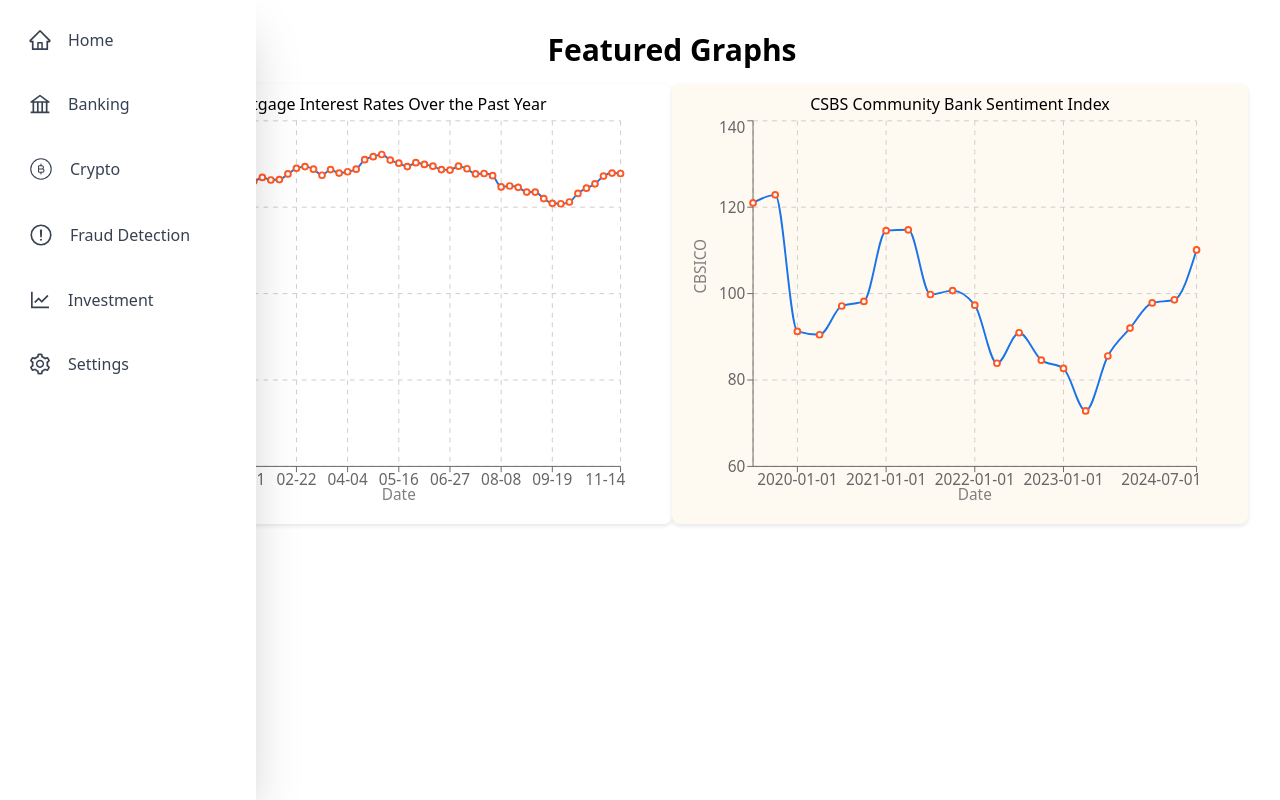
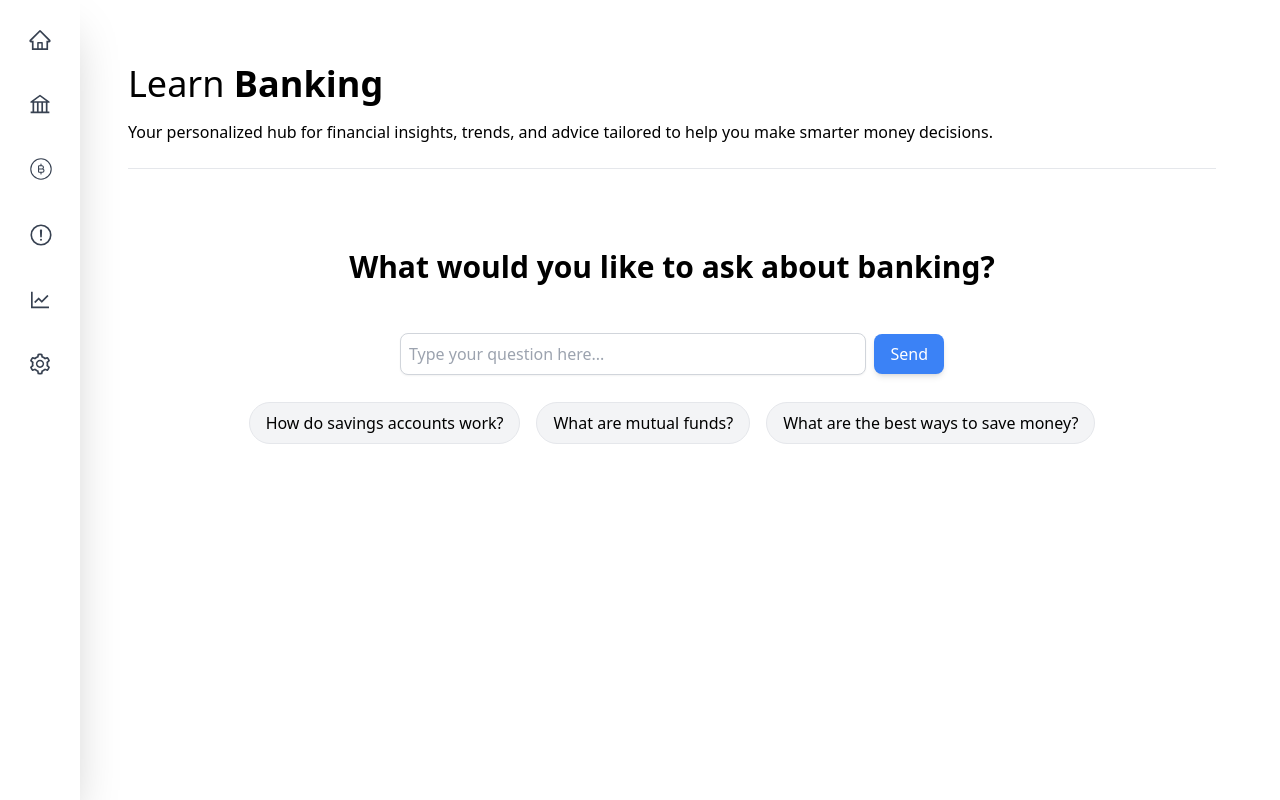
Before and after one commit to Khagendra01/HackUtdz, a React (Vite) app in the folder frontend/: page /banking in a window 1280 px wide. Built offline with nearby package versions, Linux system fonts and the light colour scheme.

Commit message:
banking frontend good

```diff
--- a/frontend/src/Pages/Banking/Banking.jsx
+++ b/frontend/src/Pages/Banking/Banking.jsx
@@ -1,40 +1,117 @@
-import React, { useEffect, useState } from "react"
-import Navbar from "../../Componenets/Navbar/Navbar"
-import "./Banking.css"
-import MortageRatesChart from "./MortageRatesChart"
-import CommunityBankSentimentIndex from "./CommunityBankSentimentIndex"
+import React, { useEffect, useState } from "react";
+import { FiChevronUp, FiChevronDown } from "react-icons/fi";
+import Navbar from "../../Componenets/Navbar/Navbar";
+import "./Banking.css";
+import MortageRatesChart from "./MortageRatesChart";
+import CommunityBankSentimentIndex from "./CommunityBankSentimentIndex";
 
 export const Banking = () => {
+	const [messages, setMessages] = useState([]);
+	const [input, setInput] = useState("");
+	const [inputAtBottom, setInputAtBottom] = useState(false); // Tracks input box position
+
+	const handleSendMessage = () => {
+		if (input.trim()) {
+			setMessages((prev) => [...prev, input]);
+			setInput("");
+			setInputAtBottom(true); // Move input box to the bottom
+		}
+	};
+
+	const handleKeyDown = (e) => {
+		if (e.key === "Enter" && input.trim()) {
+			setMessages((prev) => [...prev, input]); // Add new message
+			setInput(""); // Clear input
+			setInputAtBottom(true);
+		}
+	};
+
+	const handleButtonClick = (question) => {
+		setInput(question); // Move input box to the top
+	};
+
 	return (
-		<div>
+		<div className="flex flex-col h-screen">
 			<Navbar />
-			<main>
-				<h1 className="text-center text-3xl font-bold mb-4">Featured Graphs</h1>
-				<div className="flex flex-wrap justify-center">
-					<div className="graph-container w-full md:w-1/2 p-2">
-						<div
-							className="embed-container"
-							style={{ width: "100%", maxWidth: "1200px" }}
+			<main className="flex-1 overflow-auto">
+				<div className="p-8">
+					<h1 className="text-4xl mb-4">
+						Learn <strong>Banking</strong>
+					</h1>
+					<p className="mb-6">
+						Your personalized hub for financial insights, trends, and advice
+						tailored to help you make smarter money decisions.
+					</p>
+					<hr className="mb-12" />
+					{inputAtBottom && (
+						<div className="flex flex-col-reverse overflow-y-auto h-96 border border-gray-300 rounded-lg p-4">
+							{messages.map((message, index) => (
+								<div
+									key={index}
+									className="bg-blue-100 p-3 rounded-md shadow-sm mb-4 max-w-lg self-end"
+								>
+									{message}
+								</div>
+							))}
+						</div>
+					)}
+				</div>
+				{!inputAtBottom && (
+					<div>
+						<h1 className="text-center text-3xl font-bold">
+							What would you like to ask about banking?
+						</h1>
+					</div>
+				)}
+				<div
+					className={`${
+						inputAtBottom ? "mt-auto" : "mt-8"
+					} flex justify-center items-center transition-all duration-500`}
+				>
+					<div className="flex gap-2 items-center p-4 w-full max-w-xl">
+						<input
+							type="text"
+							className="flex-1 p-2 border border-gray-300 rounded-lg shadow-sm"
+							placeholder="Type your question here..."
+							value={input}
+							onChange={(e) => setInput(e.target.value)}
+							onKeyDown={handleKeyDown}
+						/>
+						<button
+							onClick={handleSendMessage}
+							className="bg-blue-500 text-white px-4 py-2 rounded-lg shadow-md hover:bg-blue-600"
 						>
-							<MortageRatesChart />
-						</div>
-					</div>
-					<div
-						className="graph-container w-full md:w-1/2 p-2"
-						style={{ background: "#FFFAF1" }}
-					>
-						<div
-							className="embed-container"
-							style={{
-								width: "100%",
-								maxWidth: "1200px",
-							}}
-						>
-							<CommunityBankSentimentIndex />
-						</div>
+							Send
+						</button>
 					</div>
 				</div>
+				{!inputAtBottom && (
+					<div className="w-full h-16 flex justify-center items-center space-x-4">
+						<button
+							className="rounded-full bg-gray-100 px-4 py-2 border"
+							onClick={() => handleButtonClick("How do savings accounts work?")}
+						>
+							How do savings accounts work?
+						</button>
+						<button
+							className="rounded-full bg-gray-100 px-4 py-2 border"
+							onClick={() => handleButtonClick("What are mutual funds?")}
+						>
+							What are mutual funds?
+						</button>
+						<button
+							className="rounded-full bg-gray-100 px-4 py-2 border"
+							onClick={() =>
+								handleButtonClick("What are the best ways to save money?")
+							}
+						>
+							What are the best ways to save money?
+						</button>
+					</div>
+				)}
 			</main>
+
+			{/* Input box dynamically positioned */}
 		</div>
-	)
-}
+	);
+};
```
